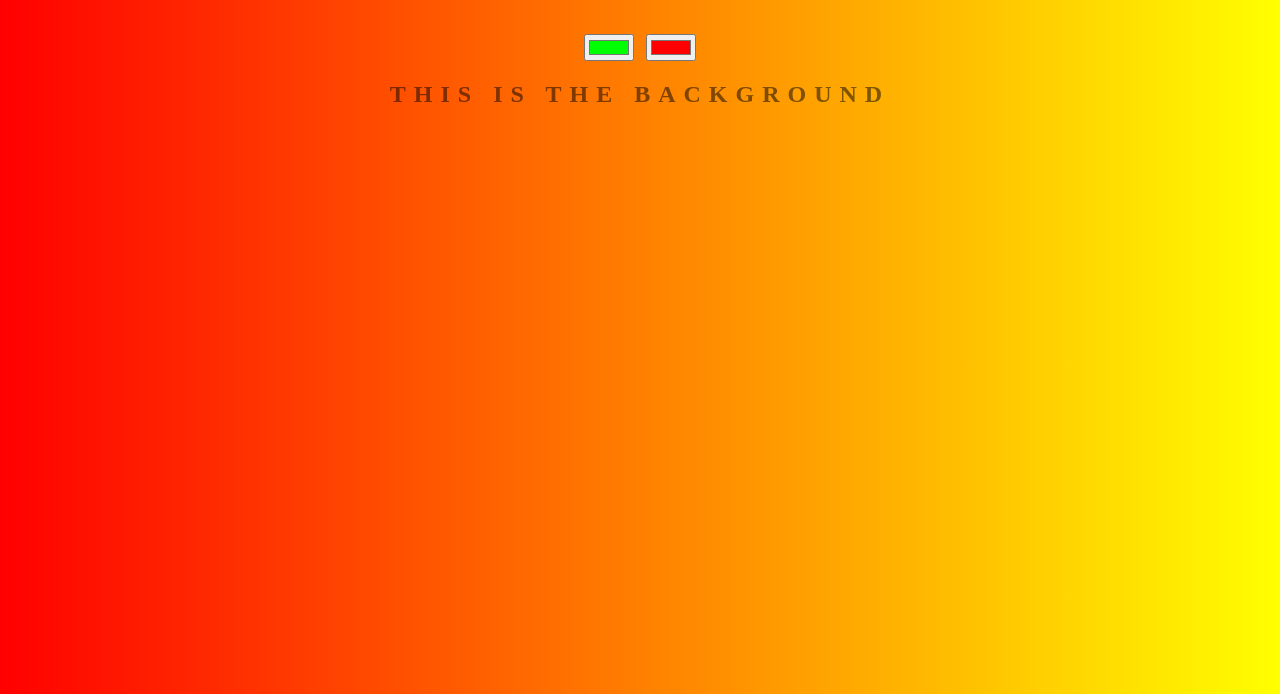
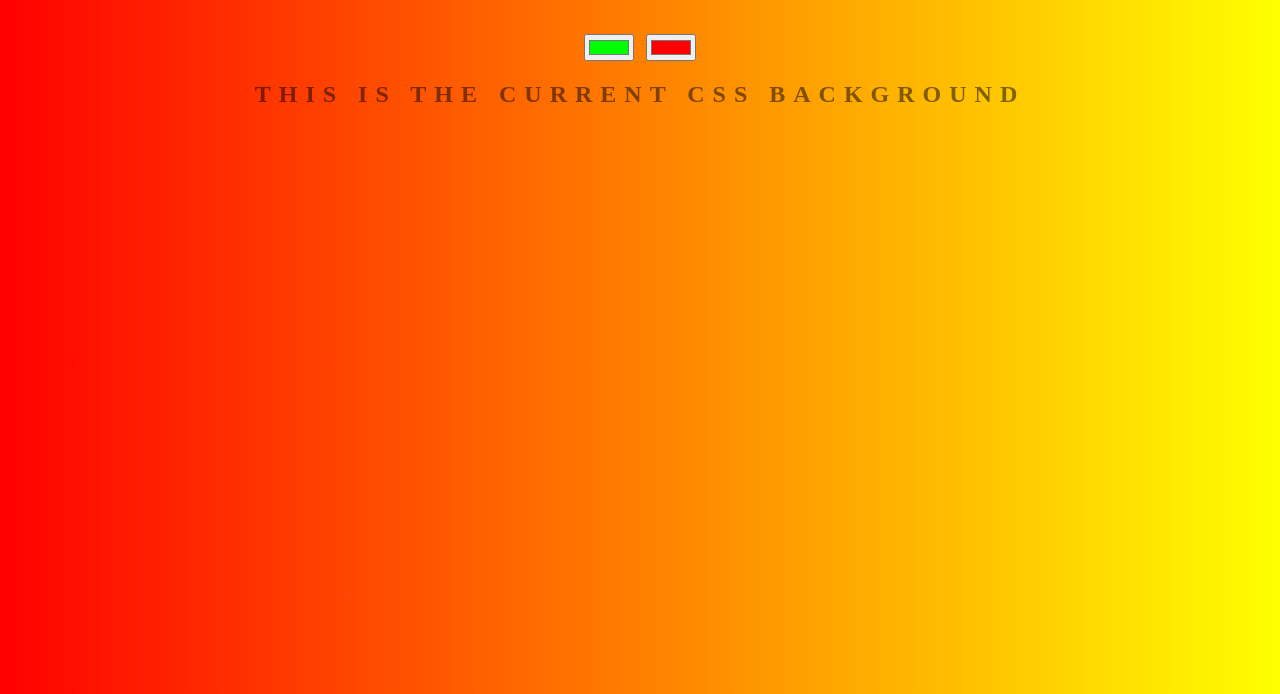
Before and after one commit to adrianlazarpop/background-generator, a plain HTML site: page index.html in a window 1280 px wide. Shown: the part 106-800 px from the top of the page. Drawn offline with Linux system fonts and the light colour scheme.

Commit message:
changing text

```diff
--- a/index.html
+++ b/index.html
@@ -10,7 +10,7 @@
     <h1>COOL Generator!</h1>
     <input class="color" type="color" value="#00ff00">
     <input class="color" type="color" value="#ff0000">
-    <h2>This is the background</h2>
+    <h2>This is the Current CSS background</h2>
     <h3></h3>
     <script type="text/javascript" src="script.js"></script>
 </body>
```
